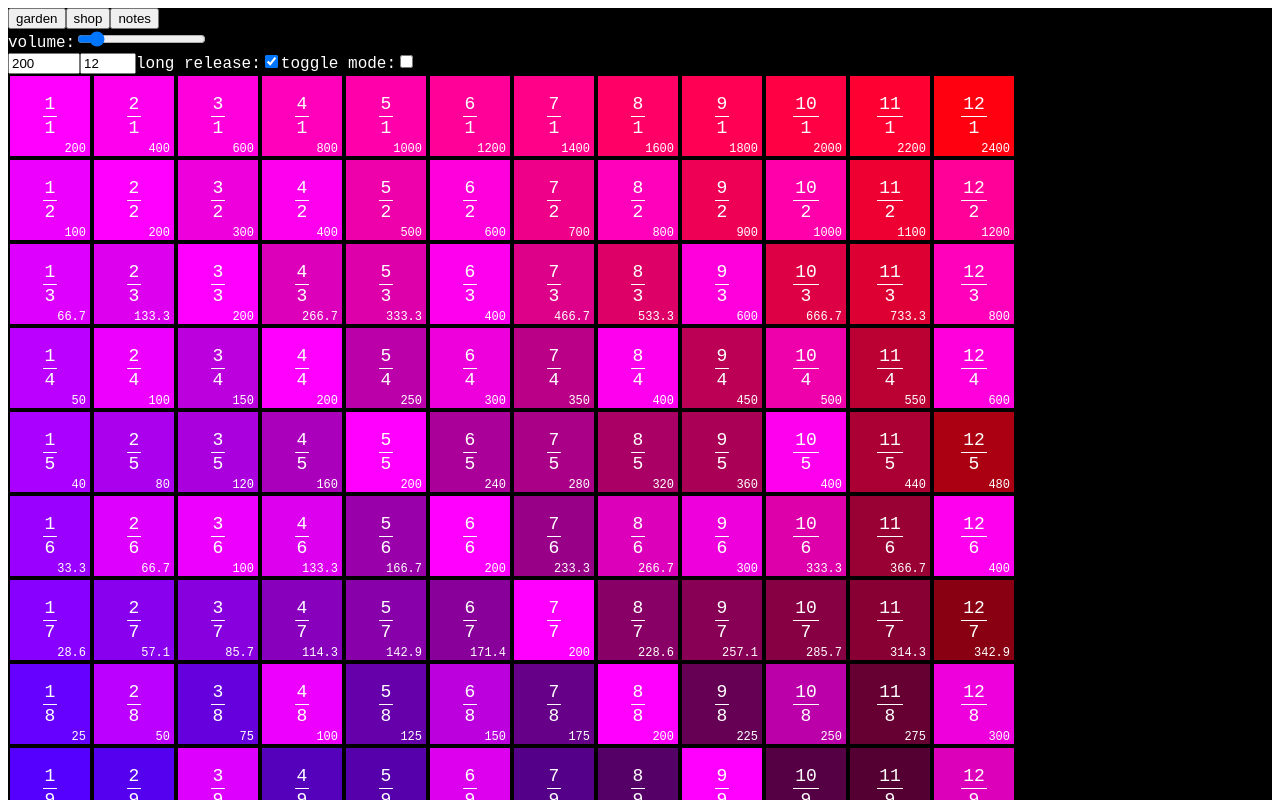
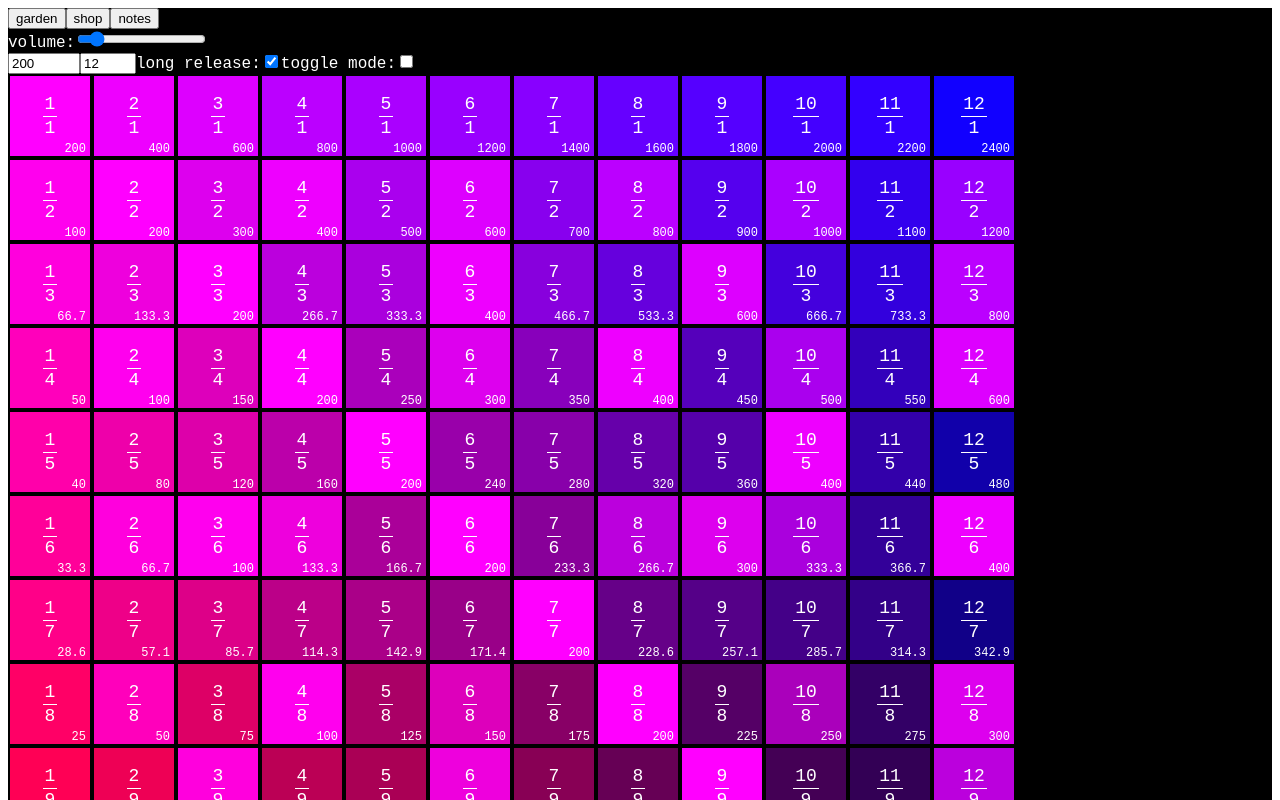
Before and after one commit to nomisaur/garden, a React app: page / in a window 1280 px wide. Both pictures are taken after a click on the button "notes". Shown: the top 800 px of the page. Built offline with nearby package versions, Linux system fonts and the light colour scheme; the HTML template or start-up script is replaced by a standard one.

Commit message:
refactor

```diff
--- a/src/components/music/music.js
+++ b/src/components/music/music.js
@@ -1,7 +1,7 @@
 import React, { useState, useRef } from 'react';
 import { useCountEffect, MusicContext } from '../../hooks';
 
-import { Notes } from './../notes';
+import { Notes } from './notes';
 
 export const Music = () => {
    const audioCtx = useRef(new AudioContext()).current;
--- a/src/components/notes/notes.js
+++ b/src/components/music/notes/notes.js
@@ -1,10 +1,10 @@
 import React, { useEffect, useState } from 'react';
 import styled from 'styled-components';
 
-import { Fraction } from '../styled/fractions';
+import { Fraction } from '../../styled/fractions';
 
-import { list, displayNumber, reduceFraction } from '../../utils';
-import { useMusicContext } from '../../hooks';
+import { list, displayNumber, reduceFraction } from '../../../utils';
+import { useMusicContext } from '../../../hooks';
 
 import { PlayNote } from '../playNote';
 
@@ -12,22 +12,16 @@ const Row = styled.div`
    display: flex;
 `;
 
-const Box = styled.div.attrs(({ isOn = false, ab = [1, 1], gridSize }) => {
-   const [a, b] = ab
-      .map((n) => n - 1)
-      .map((n) => parseInt((15 - (n / gridSize) * 15).toFixed(0)).toString(16));
-   return {
-      style: {
-         background: isOn ? '#080' : `#${b}0${a}`,
-      },
-   };
-})`
+const Box = styled.div.attrs(({ color }) => ({
+   style: {
+      background: color,
+   },
+}))`
    width: 80px;
    height: 80px;
    font-size: 12px;
    margin: 2px;
    display: flex;
-
    flex-direction: column;
    justify-content: space-between;
 `;
@@ -43,34 +37,19 @@ const Bottom = styled.div`
    justify-content: flex-end;
 `;
 
-const Note = ({
-   top,
-   bottom,
+const NoteBox = ({
+   playing,
    root,
-   audioCtx,
-   masterGain,
-   gridSize,
+   ratio: [top, bottom] = [],
+   color,
    toggleMode = false,
    longRelease = true,
+   ...props
 }) => {
-   const [on, setOn] = useState(false);
-
-   useEffect(() => {
-      setOn(false);
-   }, [toggleMode]);
-
    const frequency = (root * top) / bottom;
 
    return (
-      <Box
-         isOn={on}
-         ab={reduceFraction([top, bottom])}
-         gridSize={gridSize}
-         onMouseDown={() => {
-            setOn(!on);
-         }}
-         onMouseUp={() => !toggleMode && setOn(false)}
-      >
+      <Box color={color} {...props}>
          <div>&nbsp;</div>
          <Top>
             <Fraction top={top} bottom={bottom} />
@@ -78,20 +57,51 @@ const Note = ({
          <Bottom>{displayNumber(frequency)}</Bottom>
 
          <PlayNote
-            audioCtx={audioCtx}
-            masterGain={masterGain}
+            playing={playing}
             frequency={frequency}
             envelope={{ release: longRelease ? 15 : 2 }}
-            playing={on}
+            {...props}
          />
       </Box>
    );
 };
 
+const GridNote = ({ root, ratio, gridSize, toggleMode, longRelease }) => {
+   const [playing, setPlaying] = useState(false);
+   const [color, setColor] = useState('#000');
+
+   useEffect(() => {
+      setPlaying(false);
+   }, [toggleMode]);
+
+   useEffect(() => {
+      const [blue, red] = reduceFraction(ratio)
+         .map((n) => n - 1)
+         .map((n) =>
+            parseInt((15 - (n / gridSize) * 15).toFixed(0)).toString(16),
+         );
+      setColor(playing ? '#080' : `#${blue}0${red}`);
+   }, [...ratio, gridSize, playing]);
+
+   return (
+      <NoteBox
+         playing={playing}
+         root={root}
+         ratio={ratio}
+         color={color}
+         onMouseDown={() => {
+            setPlaying(!playing);
+         }}
+         onMouseUp={() => !toggleMode && setPlaying(false)}
+         envelope={{ release: longRelease ? 15 : 2 }}
+      />
+   );
+};
+
 const NoteRow = ({ row, props }) => (
    <Row>
-      {row.map(([top, bottom], i) => (
-         <Note key={i} top={top} bottom={bottom} {...props} />
+      {row.map((ratio, i) => (
+         <GridNote key={i} ratio={ratio} {...props} />
       ))}
    </Row>
 );
--- a/src/components/playNote/index.js
+++ b/src/components/music/playNote/index.js
@@ -1,5 +1,5 @@
 import { useRef } from 'react';
-import { useDidMountEffect, useMusicContext } from '../../hooks';
+import { useDidMountEffect, useMusicContext } from '../../../hooks';
 
 export const PlayNote = ({
    playing,
```
Also changed, not shown: src/components/music/notes/index.js (renamed from src/components/notes/index.js).
